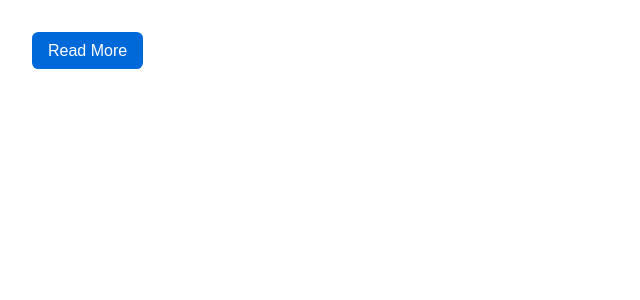
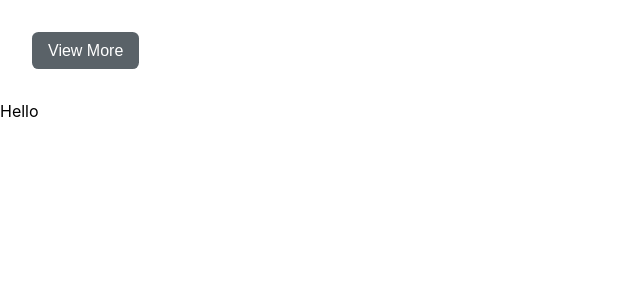
Before and after one commit to Farazkhanbwn/React_Practice, a React (Create React App) app: page / in a window 1280 px wide. Shown: the top 300 px of the page, without its empty margins (0-640 px from the left). Built offline with nearby package versions, Linux system fonts and the light colour scheme.

Commit message:
Complete My Assignment to replace content with state

```diff
--- a/src/App.js
+++ b/src/App.js
@@ -1,6 +1,7 @@
 import logo from './logo.svg';
 import './App.css';
 import Bootbtn from './component/bootstrap_btn';
+import DataFetch from './component/div-data-fetch/data_fetch';
 
 // function App() {
 //   return (
@@ -26,6 +27,7 @@ import Bootbtn from './component/bootstrap_btn';
 function App(){
   return <div>
     <Bootbtn text = "View More" type = "secondary"/>
+    <DataFetch />
   </div>
 }
 
--- /dev/null
+++ b/src/component/div-data-fetch/data_fetch.js
@@ -0,0 +1,27 @@
+import React, { Component, Fragment } from 'react'
+
+export default class DataFetch extends Component {
+    constructor(props){
+        super(props);
+        this.state={
+            text: ""
+        }
+    }
+
+    handleKey = (e) =>{
+        // let test = e.target.innerHTML;
+        // console.log(test);
+        this.setState({text : e.target.innerHTML});
+        console.log("value of div" , e.target.innerHTML);
+    }
+
+  render() {
+    return (
+        <Fragment>
+            <div onKeyUp={this.handleKey} contentEditable>Hello</div>
+            {/* <div onClick={this.handleKey}>Hello Web Developer</div> */}
+            <div>{this.state.text}</div>
+        </Fragment>
+    )
+  }
+}
--- a/src/index.js
+++ b/src/index.js
@@ -6,12 +6,14 @@ import './index.css';
 import App from './App';
 import reportWebVitals from './reportWebVitals';
 import Alert from './component/alert';
+import DataFetch from './component/div-data-fetch/data_fetch';
 
-// ReactDOM.render(<App/> , document.getElementById("btn"));
+ReactDOM.render(<App/> , document.getElementById("root"));
+// ReactDOM.render(<NumberKeyboard /> , document.getElementById("root") );
 // ReactDOM.render(<Alert color = "warning"/> , document.getElementById("root"));
 
 // direct render of Bootbtn
-ReactDOM.render(<Bootbtn type = "primary" text = "read more"/> , document.getElementById("btn"));
+// ReactDOM.render(<Bootbtn type = "primary" text = "read more"/> , document.getElementById("btn"));
 
 // ReactDOM.render(alert , document.getElementById("root"));
 
```
